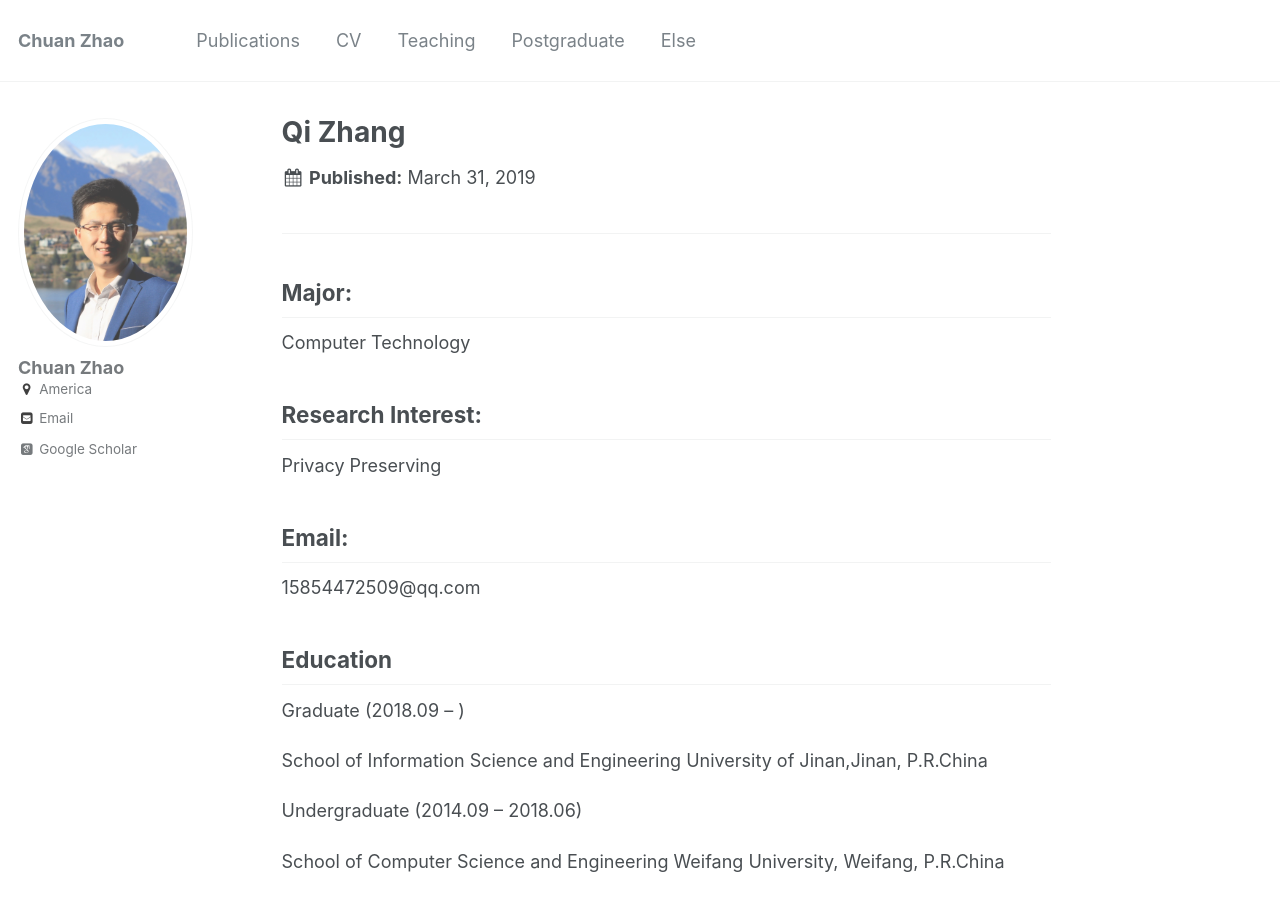
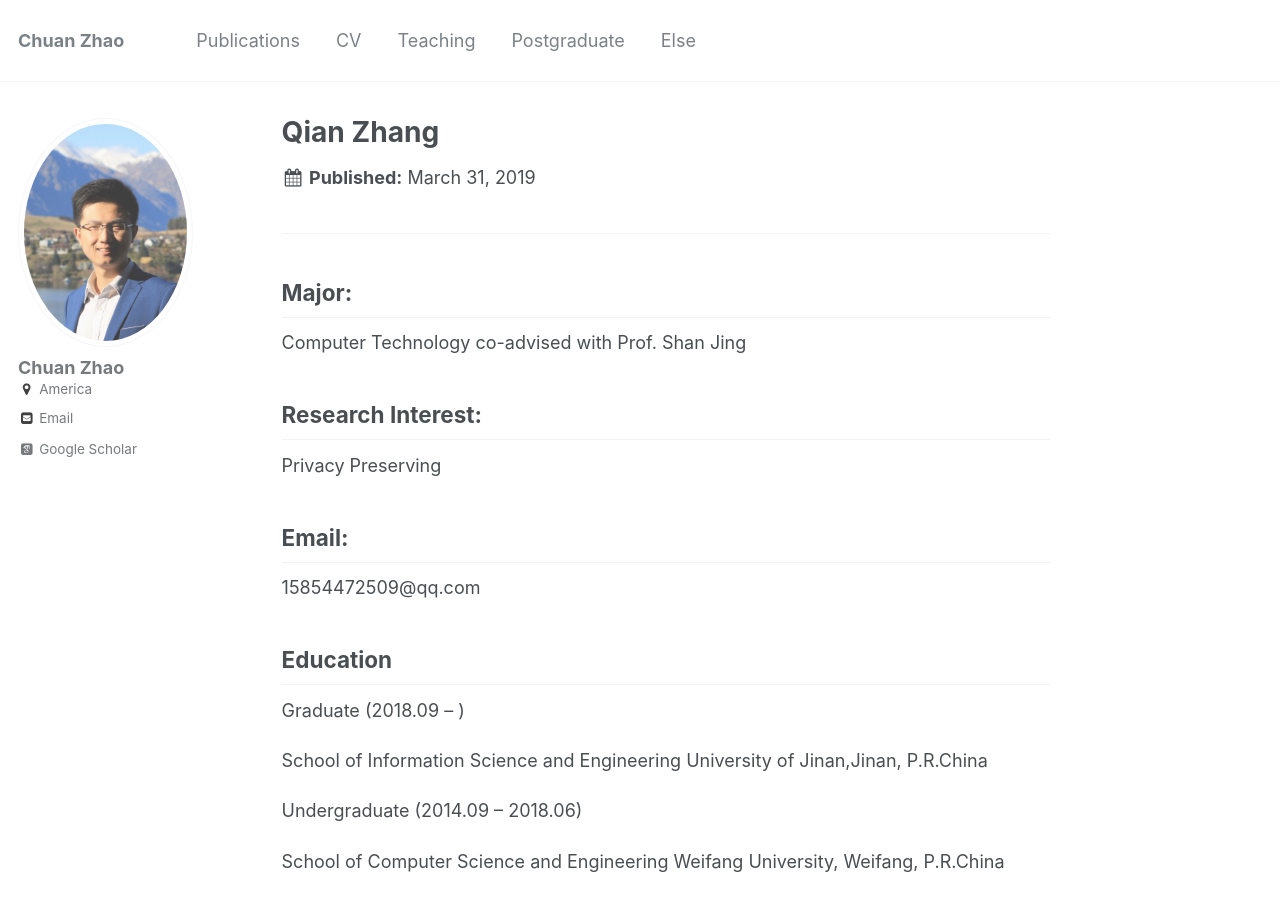
Before and after one commit to ujnccs/ujnccs.github.io, a Jekyll site: the page built from _portfolio/p-2.md, in a window 1280 px wide and 900 px high. Built offline with Jekyll 4.4.1, drawn with Linux system fonts in a browser that asks for light colours; some web fonts are replaced.

Commit message:
Update p-2.md
name mistake

```diff
--- a/_portfolio/p-2.md
+++ b/_portfolio/p-2.md
@@ -1,5 +1,5 @@
 ---
-title: "Qi Zhang"
+title: "Qian Zhang"
 excerpt: "Postgraduate <br/><img src='/images/QZ.jpg' height='500' width='300'>"
 collection: Postgraduate
 ---
@@ -9,7 +9,7 @@ collection: Postgraduate
 Major:
 ---
 Computer Technology
-
+co-advised with Prof. Shan Jing
 
 
 Research Interest:
```
